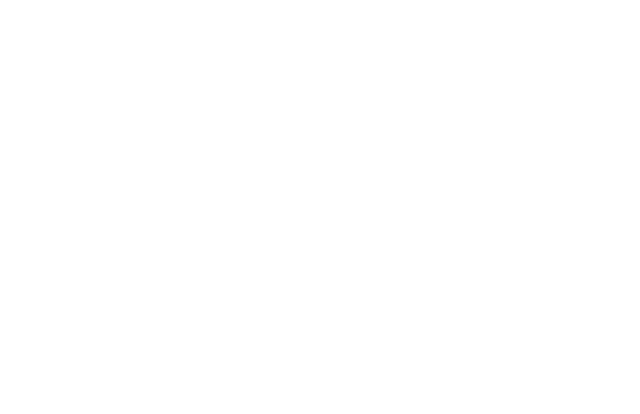
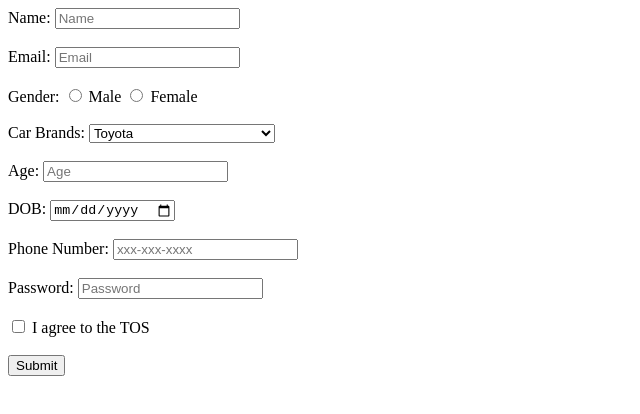
Before and after one commit to acciojob/signup-form-car-prithvijedipatil, a website: page main.html in a window 1280 px wide. Shown: the whole page, without its empty margins (0-640 px from the left). Drawn offline with Linux system fonts and the light colour scheme.

Commit message:
created a submission

```diff
--- a/main.html
+++ b/main.html
@@ -1,16 +1,49 @@
 <!DOCTYPE html>
+<html lang="en">
+<head>
+    <meta charset="UTF-8">
+    <meta name="viewport" content="width=device-width, initial-scale=1.0">
+    <title>Signup Form</title>
+</head>
+<body>
+    <form  method="post">
+        <label for="name">Name:</label>
+        <input type="text" id="name" name="name" placeholder="Name" required><br><br>
 
-<html>
+        <label for="email">Email:</label>
+        <input type="email" id="email" name="email" placeholder="Email" required><br><br>
 
-<head>
-	<link rel="stylesheet" href="styles.css">
-</head>
+        <label>Gender:</label>
+        <input type="radio" id="gender_m" name="gender" required>
+        <label for="gender_m">Male</label>
+        <input type="radio" id="gender_f" name="gender" required>
+        <label for="gender_f">Female</label><br><br>
 
-<body>
-	<!-- the entire body must be written by student -->
-    <script type="text/javascript" src="./script.js">
-</script>
+        <label for="cars">Car Brands:</label>
+        <select id="cars" name="cars" required>
+            <option value="" disabled>--Please choose an option--</option>
+            <option value="Toyota">Toyota</option>
+            <option value="Honda">Honda</option>
+            <option value="Ford">Ford</option>
+            <!-- Add more options as needed -->
+        </select><br><br>
 
+        <label for="age">Age:</label>
+        <input type="number" id="age" name="age" placeholder="Age" required><br><br>
+
+        <label for="dob">DOB:</label>
+        <input type="date" id="dob" name="dob" required><br><br>
+
+        <label for="tel">Phone Number:</label>
+        <input type="tel" id="tel" name="tel" pattern="[0-9]{3}-[0-9]{3}-[0-9]{4}" placeholder="xxx-xxx-xxxx"><br><br>
+
+        <label for="password">Password:</label>
+        <input type="password" id="password" name="password" placeholder="Password" required><br><br>
+
+        <input type="checkbox" id="tos" name="tos" required>
+        <label for="tos">I agree to the TOS</label><br><br>
+
+        <button type="submit">Submit</button>
+    </form>
 </body>
-
 </html>
```
